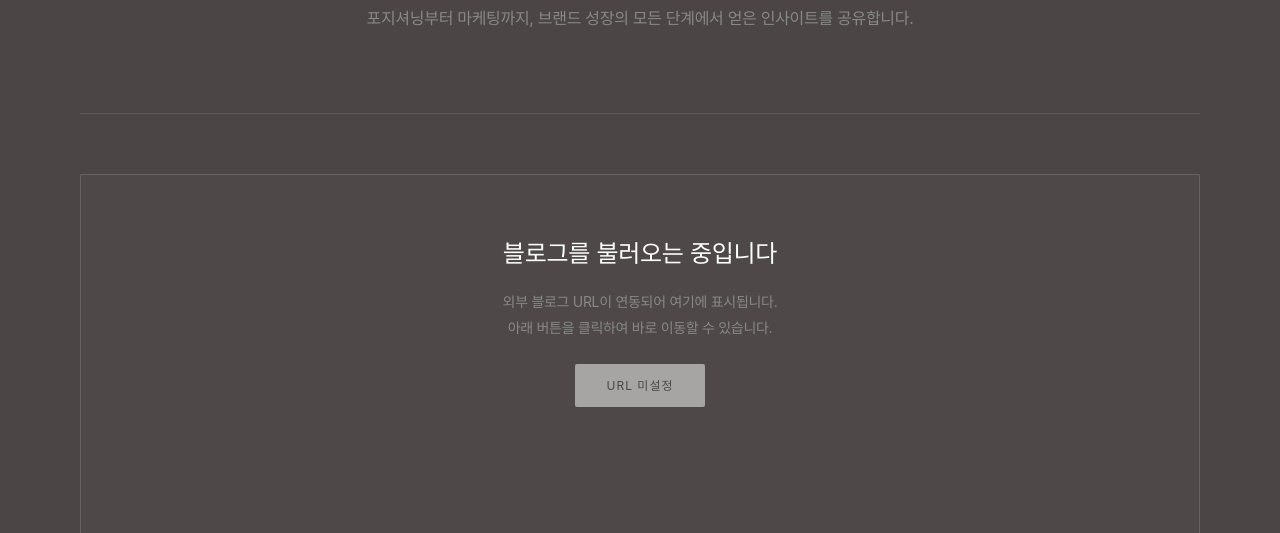
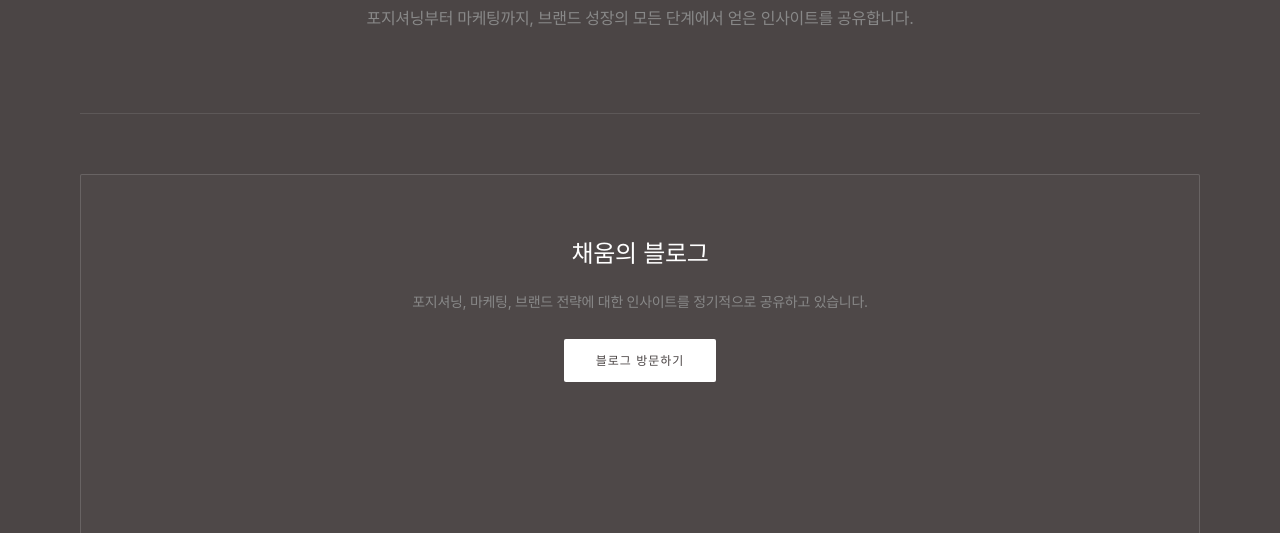
Before and after one commit to hannaohus-stack/chaeum-website, a website: page blog.html in a window 1280 px wide. Shown: the part 267-800 px from the top of the page. Drawn offline with Linux system fonts and the light colour scheme.

Commit message:
Update blog.html

```diff
--- a/blog.html
+++ b/blog.html
@@ -331,7 +331,7 @@
     <script>
         // ===== 블로그 URL 설정 =====
         // 아래의 BLOG_URL을 당신의 실제 블로그 URL로 변경하세요
-        const BLOG_URL = ''; // 예시: 'https://blog.example.com'
+        const BLOG_URL = 'https://chaeum-arch.tistory.com'; // 예시: 'https://blog.example.com'
 
         // 블로그 임베드 설정
         const blogContainer = document.getElementById('blogContainer');
```
